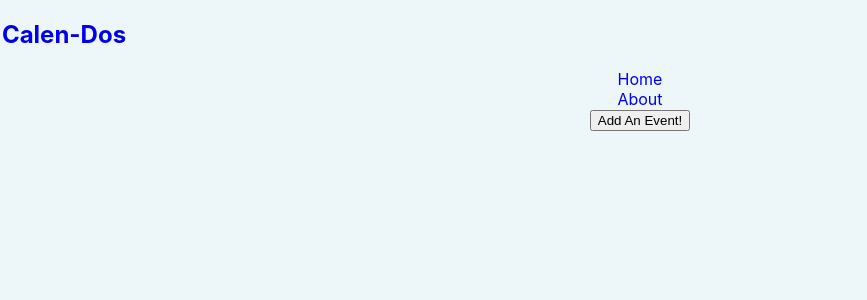
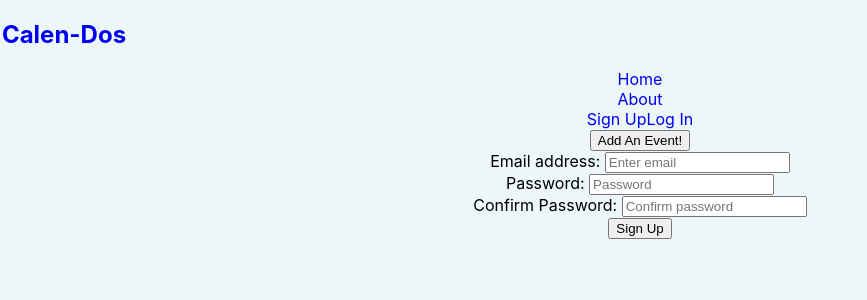
Before and after one commit to JLombardi427/eportfolio, a React (Create React App) app: page /signup in a window 1280 px wide. Shown: the top 300 px of the page, without its empty margins (0-867 px from the left). Built offline with nearby package versions, Linux system fonts and the light colour scheme; no server answers; the HTML template or start-up script is replaced by a standard one.

Commit message:
Add login/sign up component and edit filter

```diff
--- a/src/App.js
+++ b/src/App.js
@@ -9,6 +9,8 @@ import Navigation from "./Components/Navigation/Navigation";
 import About from "./Components/About/About";
 import EditEvent from "./Components/EditEvent/EditEvent";
 import AddEvent from "./Components/AddEvent/AddEvent";
+import Login from "./Components/Login/Login";
+import SignUp from "./Components/SignUp/SignUp";
 
 export const statesContext = createContext("");
 
@@ -116,6 +118,8 @@ function App() {
 					<Route path="/home" element={<Home />} />
 					<Route path="/about" element={<About />} />
 					<Route path="/home/edit" element={<EditEvent />} />
+					<Route path="/login" element={<Login />} />
+					<Route path="/signup" element={<SignUp />} />
 					<Route path="/home/add" element={<AddEvent />} />
 				</Routes>
 			</statesContext.Provider>
--- a/src/Components/AddEvent/AddEvent.js
+++ b/src/Components/AddEvent/AddEvent.js
@@ -1,34 +1,87 @@
-import React from "react";
+import { useContext } from "react";
+import { statesContext } from "../../App";
 import { Form, Button } from "react-bootstrap";
+import { useNavigate } from "react-router-dom";
+import { useState } from "react";
+import { Navigate } from "react-router-dom";
 
 function AddEvent(props) {
+	const { events, setEvents, user, setUser, userInfo, loggedIn } =
+		useContext(statesContext);
+	const eventData = {
+		name: "",
+		date: "",
+		time: "",
+		image: "",
+		notes: "",
+		category: "",
+	};
+
+	const navigate = useNavigate();
+	const [newEvent, setNewEvent] = useState(eventData);
+
+	function handleChange(event) {
+		setNewEvent((newEvents) => {
+			return { ...newEvents, [event.target.id]: event.target.value };
+		});
+	}
+
+	async function createEvent(event) {
+		event.preventDefault();
+		const data = new FormData(event.target);
+		try {
+			const res = await fetch("http://localhost:3002/api/events", {
+				method: "POST",
+				body: data,
+				headers: {
+					Authorization: `Token ${localStorage.getItem("token")}`,
+				},
+			});
+			if (res.status === 201) {
+				navigate("/home");
+			}
+		} catch (error) {
+			console.error(error);
+		}
+	}
+
+	// if (!loggedIn) {
+	// 	return <Navigate to="/login" />;
+	// }
+
 	return (
 		<div>
 			<h2 className="text-center text-warning mt-3">Add an Event</h2>
 			<div className="w-75 p-3 mx-auto">
-				<Form encType="multipart/form-data">
+				<Form onSubmit={createEvent} encType="multipart/form-data">
 					<Form.Group controlId="name">
-						<Form.Label className="text-warning">Name</Form.Label>
+						<Form.Label className="text-warning">Event Name</Form.Label>
 						<Form.Control required autoFocus type="text" name="name" />
 					</Form.Group>
 					<Form.Group controlId="Date">
 						<Form.Label className="text-warning">Date</Form.Label>
-						<Form.Control type="text" name="Date" />
+						<Form.Control type="date" name="Date" />
 					</Form.Group>
 					<Form.Group controlId="time">
-						<Form.Label className="text-warning">time</Form.Label>
+						<Form.Label className="text-warning">Time</Form.Label>
 						<Form.Control type="text" name="time" />
 					</Form.Group>
 					<Form.Group controlId="special_notes">
 						<Form.Label className="text-warning">Special notes</Form.Label>
 						<Form.Control type="text" name="special_notes" />
 					</Form.Group>
-					<Form.Group controlId="photo">
-						<Form.Label className="text-warning">Photo</Form.Label>
-						<Form.Control
-							type="file"
-							name="photo"
-							accept="image/*"></Form.Control>
+
+					<Form.Group controlId="category">
+						<Form.Label className="text-warning">Category</Form.Label>
+
+						<select
+							class="form-select form-select-sm"
+							aria-label=".form-select-sm example">
+							<option selected>Select event category</option>
+							<option value="Birthday">Birthday</option>
+							<option value="Anniversary">Anniversary</option>
+							<option value="Other">Other</option>
+						</select>
 					</Form.Group>
 					<div className="text-center">
 						<Button className="mt-4" type="submit">
--- /dev/null
+++ b/src/Components/Login/Login.js
@@ -0,0 +1,92 @@
+import React, { useState, useContext } from "react";
+import { Form, Button, Alert } from "react-bootstrap";
+import { Link, useNavigate } from "react-router-dom";
+import { statesContext } from "../../App";
+// import "./Login.css";
+
+function Login() {
+	const { handleSetLoggedIn } = useContext(statesContext);
+
+	const initialFormData = {
+		email: "",
+		password: "",
+	};
+	const navigate = useNavigate();
+	const [formData, setFormData] = useState(initialFormData);
+	const [error, setError] = useState(false);
+
+	const handleChange = (event) => {
+		setFormData((prevState) => {
+			return { ...prevState, [event.target.id]: event.target.value };
+		});
+	};
+
+	const _handleLogin = async (event) => {
+		event.preventDefault();
+		setError(false);
+		try {
+			const API_ENDPOINT = `http://localhost:3002/api`;
+			const response = await fetch(API_ENDPOINT, {
+				method: "POST",
+				body: JSON.stringify(formData),
+				headers: {
+					"Content-Type": "application/json",
+				},
+			});
+			if (response.status === 200) {
+				const data = await response.json();
+				handleSetLoggedIn(data.auth_token);
+				navigate("/home");
+			} else {
+				setError(true);
+			}
+		} catch (err) {
+			console.log(err);
+		}
+	};
+
+	return (
+		<div className="login-container">
+			<Form
+				className="d-flex flex-column align-items-center mt-5"
+				onSubmit={_handleLogin}>
+				<Form.Group className="mb-3 w-50 mx-auto" controlId="email">
+					<Form.Label>Email address</Form.Label>
+					<Form.Control
+						type="email"
+						placeholder="Enter email"
+						value={formData.email}
+						onChange={handleChange}
+						required
+					/>
+				</Form.Group>
+				<Form.Group className="mb-3 w-50 mx-auto" controlId="password">
+					<Form.Label>Password</Form.Label>
+					<Form.Control
+						type="password"
+						placeholder="Password"
+						value={formData.password}
+						onChange={handleChange}
+						required
+					/>
+				</Form.Group>
+				<div className="text-center">
+					<Button variant="primary" type="submit">
+						Login
+					</Button>
+				</div>
+			</Form>
+			{error && (
+				<Alert variant="warning" className="mt-4">
+					No valid user found with the credentials entered. Please try logging
+					in again or <Link to="/signup">sign up</Link> for an account.
+				</Alert>
+			)}
+			<h5 className="text-center mt-5">
+				Don't have an account? <Link to="/signup">Register here!</Link>
+			</h5>
+		</div>
+	);
+}
+
+export default Login;
--- a/src/Components/Navigation/Navigation.js
+++ b/src/Components/Navigation/Navigation.js
@@ -1,10 +1,13 @@
-import React from "react";
+import React, { useContext } from "react";
 import { Navbar, Container, Nav } from "react-bootstrap";
+import { LinkContainer } from "react-router-bootstrap";
 import { Link } from "react-router-dom";
 import { Button } from "react-bootstrap";
+import { statesContext } from "../../App";
 import "./Navigation.css";
 
 function Navigation(props) {
+	const { loggedIn, handleLogout, userInfo } = useContext(statesContext);
 	return (
 		<Navbar bg="dark" expand="lg" collapseOnSelect={true}>
 			<Container className="nav-bar">
@@ -20,6 +23,33 @@ function Navigation(props) {
 						About
 					</Nav.Link>
 				</Nav>
+				<Nav>
+					{userInfo && (
+						<Navbar.Text className="justify-content-end text-warning fw-bold">
+							You are signed in as: {userInfo.email}
+						</Navbar.Text>
+					)}
+					{loggedIn ? (
+						<>
+							<LinkContainer to="/">
+								<Nav.Link
+									onClick={handleLogout}
+									className="text-danger fw-bold">
+									Log Out
+								</Nav.Link>
+							</LinkContainer>
+						</>
+					) : (
+						<>
+							<LinkContainer to="/signup" className="text-warning">
+								<Nav.Link>Sign Up</Nav.Link>
+							</LinkContainer>
+							<LinkContainer to="/login" className="text-warning">
+								<Nav.Link>Log In</Nav.Link>
+							</LinkContainer>
+						</>
+					)}
+				</Nav>
 				<Link to={"/home/add"}>
 					<Button>Add An Event! </Button>
 				</Link>
--- /dev/null
+++ b/src/Components/SignUp/SignUp.js
@@ -0,0 +1,114 @@
+import React from "react";
+import { Form, Button } from "react-bootstrap";
+import { useNavigate } from "react-router-dom";
+import { useState } from "react";
+import { useContext } from "react";
+import { statesContext } from "../../App";
+import axios from "axios";
+// import './SignUp.css';
+
+function SignUp(props) {
+	const { handleSetLoggedIn } = useContext(statesContext);
+	const signUpData = {
+		email: "",
+		password: "",
+		re_password: "",
+	};
+
+	const navigate = useNavigate();
+	const [signUp, setSignUp] = useState(signUpData);
+	const [error, setError] = useState(false);
+	const [success, setSuccess] = useState(false);
+	const [loginData, setLoginData] = useState(false);
+
+	function handleChange(event) {
+		setSignUp((register) => {
+			return { ...register, [event.target.name]: event.target.value };
+		});
+	}
+
+	async function handleSubmit(event) {
+		try {
+			event.preventDefault();
+			// POST request for signup
+			const res = await axios.post(`http://localhost:3002/api/signup`, signUp);
+			// POST request for login to auto login after signup
+			const loginRes = await axios.post(
+				`http://localhost:3002/api/login`,
+				signUp
+			);
+			// get data from login POST request response
+			const data = loginRes.data;
+			if (data) {
+				// store values to local storage
+				window.localStorage.setItem("token", data.token);
+				window.localStorage.setItem("email", data.email);
+				window.localStorage.setItem("userId", data.userId);
+				// set state to true for conditional rendering
+				props.loggedInTrue();
+			}
+		} catch (error) {
+			console.log(error);
+		}
+	}
+
+	const passwordMatch = (event) => {
+		if (signUp.password !== signUp.re_password) {
+			setError(true);
+		} else {
+			setError(false);
+		}
+	};
+
+	return (
+		<div className="signup-container">
+			<Form
+				className="d-flex flex-column align-items-center mt-5"
+				onSubmit={handleSubmit}>
+				<Form.Group
+					className="mb-3 w-50 mx-auto main-form"
+					controlId="formBasicEmail">
+					<Form.Label>Email address: </Form.Label>
+					<Form.Control
+						type="email"
+						name="email"
+						placeholder="Enter email"
+						value={signUp.email}
+						onChange={handleChange}
+					/>
+				</Form.Group>
+				<Form.Group
+					className="mb-3 w-50 mx-auto main-form"
+					controlId="formBasicPassword">
+					<Form.Label>Password: </Form.Label>
+					<Form.Control
+						type="password"
+						name="password"
+						placeholder="Password"
+						value={signUp.password}
+						onChange={handleChange}
+					/>
+				</Form.Group>
+				<Form.Group controlId="re_password" className="mb-3 w-50 main-form">
+					<Form.Label>Confirm Password: </Form.Label>
+					<Form.Control
+						required
+						type="password"
+						name="re_password"
+						placeholder="Confirm password"
+						value={signUp.confirm_password}
+						onChange={handleChange}
+						onBlur={passwordMatch}
+					/>
+				</Form.Group>
+				<div className="text-center">
+					<Button variant="primary" type="submit">
+						Sign Up
+					</Button>
+				</div>
+			</Form>
+		</div>
+	);
+}
+
+export default SignUp;
```
Also changed, not shown: src/Components/Home/Home.js (+45 -80 lines).
